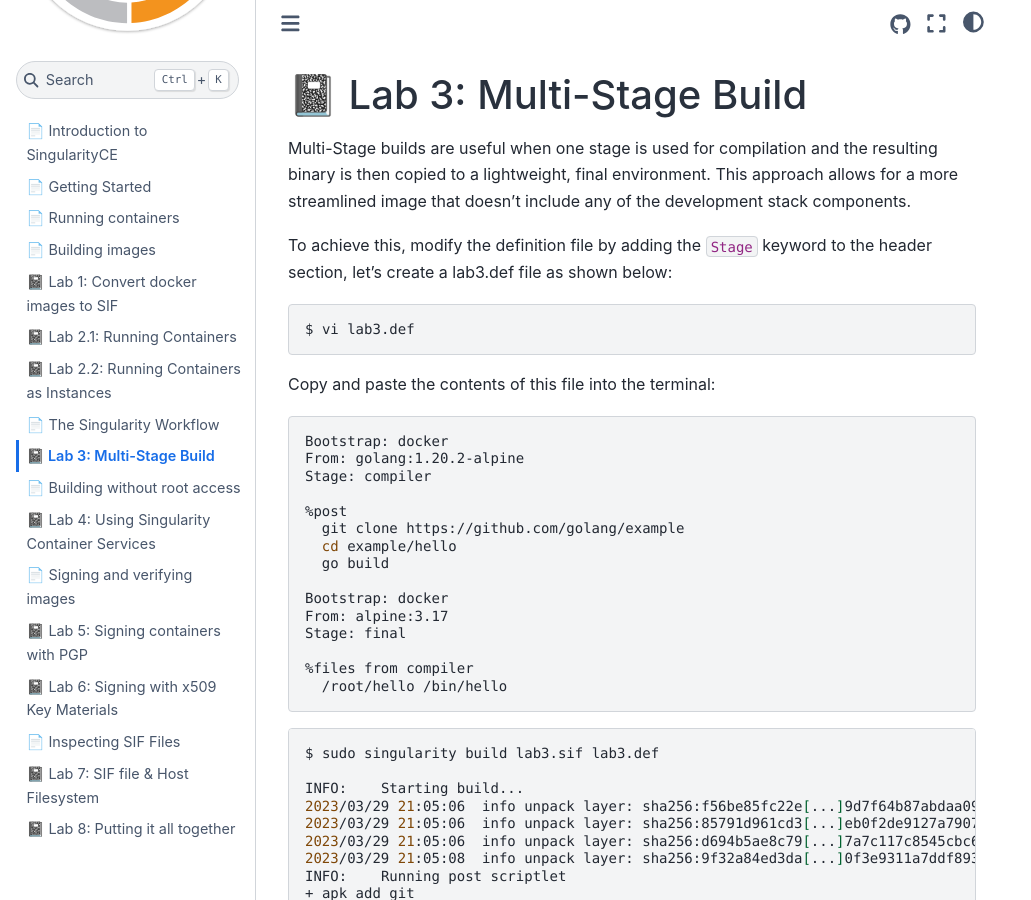
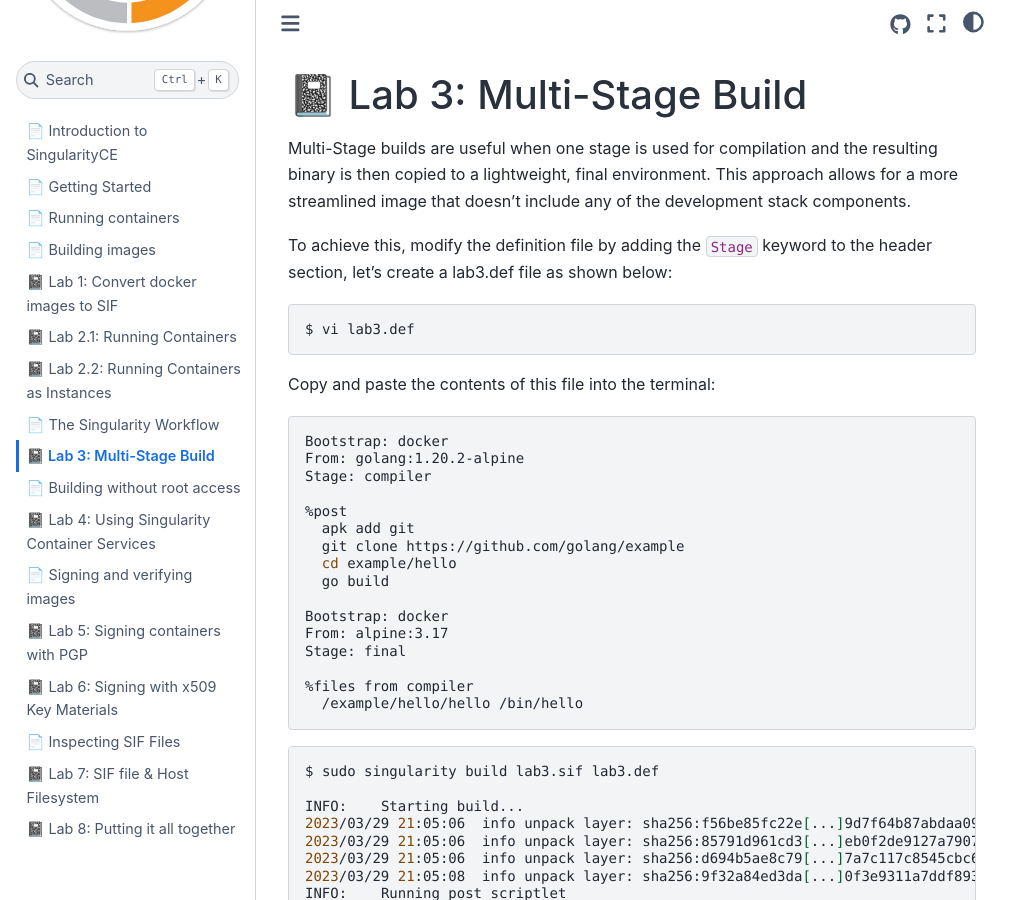
Before and after one commit to tobyesmith/singularity101, a Jupyter Book: the page built from lab3.md, in a window 1280 px wide and 900 px high. Shown: the whole window, without its empty margins (0-1031 px from the left). Built offline with Jupyter Book 1.0.4 settings and Sphinx 7.4.7 and the Sphinx Book theme 1.1.4, drawn with Linux system fonts in a browser that asks for light colours.

Commit message:
Update lab3.md

````diff
--- a/lab3.md
+++ b/lab3.md
@@ -20,6 +20,7 @@ From: golang:1.20.2-alpine
 Stage: compiler
 
 %post
+  apk add git
   git clone https://github.com/golang/example
   cd example/hello
   go build
@@ -29,7 +30,7 @@ From: alpine:3.17
 Stage: final
 
 %files from compiler
-  /root/hello /bin/hello
+  /example/hello/hello /bin/hello
 ```
 
 ```bash
````
